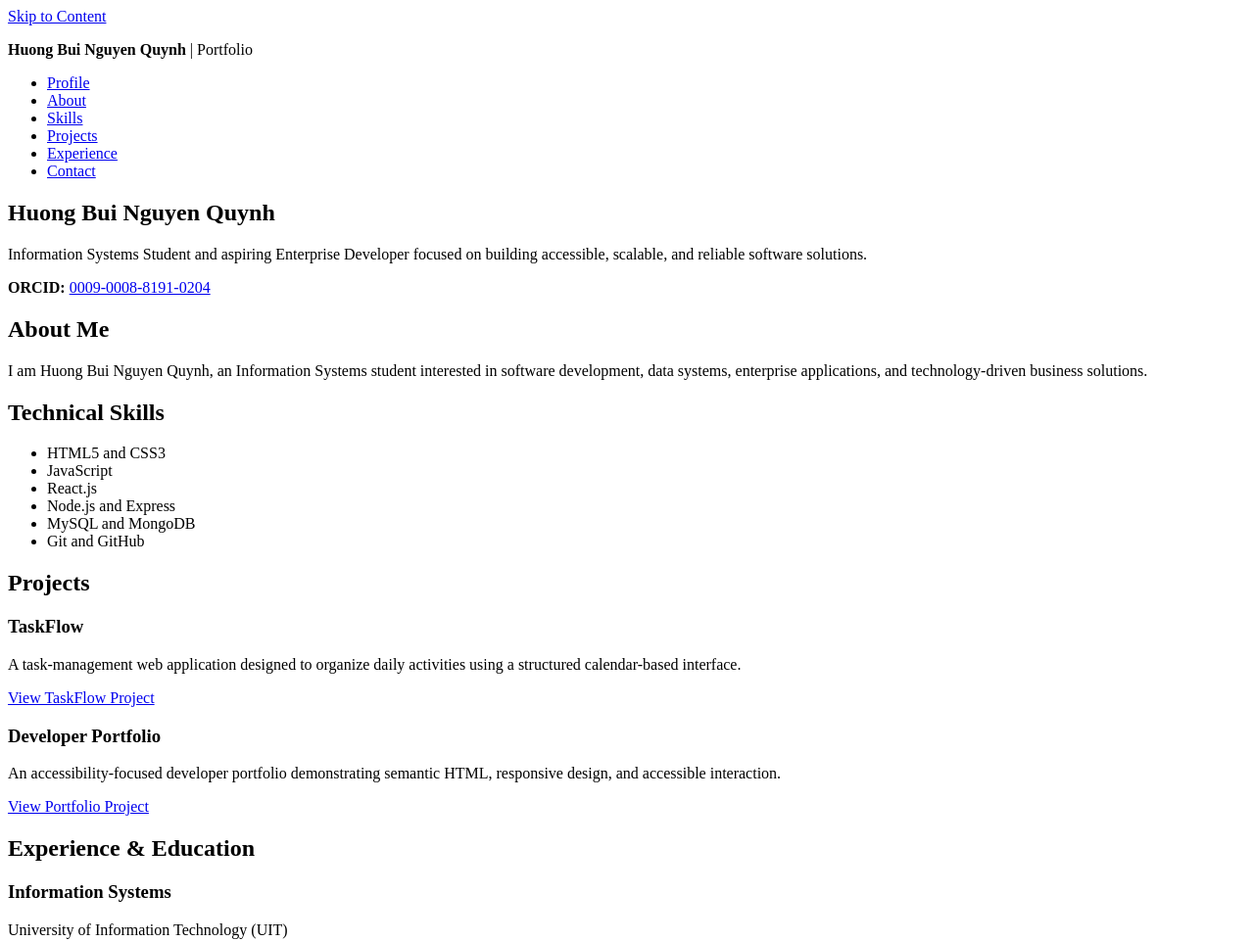
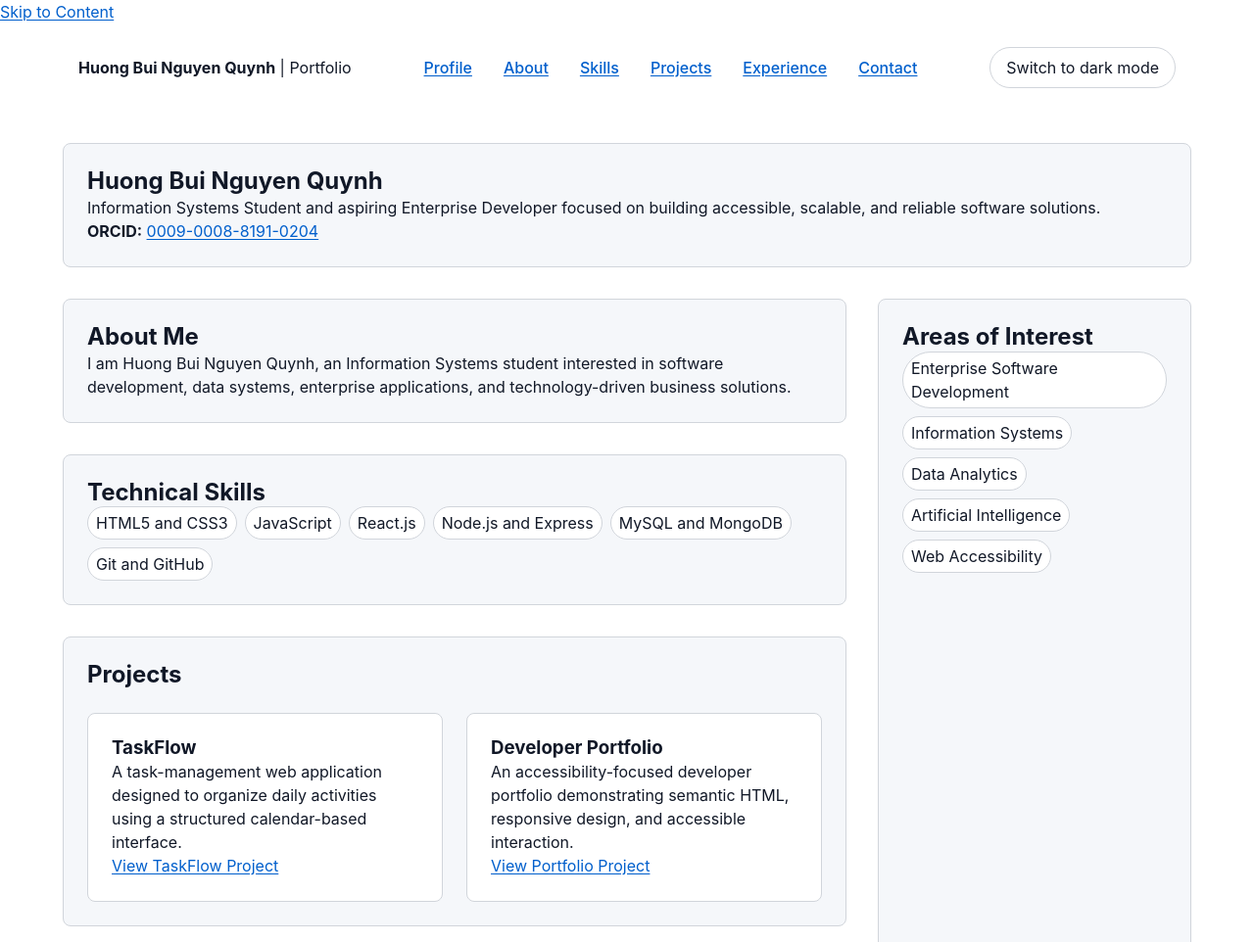
Before and after one commit to 24520637/LAB_1_Web, a plain HTML site: page index.html in a window 1280 px wide. Shown: the top 962 px of the page at 98% size. Drawn offline with Linux system fonts and the light colour scheme.

Commit message:
feat(js): dark mode engine

```diff
--- a/css/style.css
+++ b/css/style.css
@@ -177,6 +177,19 @@ button {
   color: inherit;
 }
 
+#theme-toggle {
+  background-color: var(--color-surface-raised);
+  color: var(--color-text);
+  border: 1px solid var(--color-border);
+  border-radius: var(--border-radius-full);
+  padding: var(--space-sm) var(--space-md);
+  cursor: pointer;
+  transition: background-color var(--transition-fast), color var(--transition-fast), border-color var(--transition-fast);
+}
+
+#theme-toggle:hover {
+  background-color: var(--color-surface);
+}
 
 /* Interactive focus */
 :focus-visible {
@@ -545,3 +558,20 @@ h5,
 h6 {
   overflow-wrap: anywhere;
 }
+
+/* T-02C: Dark theme tokens */
+
+[data-theme="dark"] {
+  --color-background: #111827;
+  --color-surface: #1f2937;
+  --color-surface-raised: #374151;
+
+  --color-text: #f9fafb;
+  --color-text-muted: #d1d5db;
+
+  --color-primary: #60a5fa;
+  --color-primary-hover: #93c5fd;
+
+  --color-border: #4b5563;
+  --color-focus: #93c5fd;
+}
--- a/index.html
+++ b/index.html
@@ -9,6 +9,7 @@
     content="Enterprise Developer Portfolio of Huong Bui Nguyen Quynh showcasing professional profile, skills, projects, and experience."
   >
 
+  <link rel="stylesheet" href="css/style.css">
   <title>Huong Bui Nguyen Quynh - Portfolio</title>
 </head>
 
@@ -32,6 +33,17 @@
         <li><a href="#contact">Contact</a></li>
       </ul>
     </nav>
+
+    <!-- Theme Toggle Button -->
+    <button
+    type="button"
+    id="theme-toggle"
+    aria-pressed="false"
+    >
+    Switch to dark mode
+    </button>
+
+
   </header>
 
   <!-- Primary Content -->
@@ -167,5 +179,8 @@
     </p>
   </footer>
 
+
+  <script src="js/app.js" defer></script>
+
 </body>
 </html>
--- /dev/null
+++ b/js/app.js
@@ -0,0 +1,32 @@
+/* T-02C: Light/Dark theme engine */
+
+const themeToggle = document.querySelector("#theme-toggle");
+const root = document.documentElement;
+
+const savedTheme = localStorage.getItem("theme");
+const initialTheme = savedTheme === "dark" ? "dark" : "light";
+
+function setTheme(theme) {
+  root.dataset.theme = theme;
+
+  localStorage.setItem("theme", theme);
+
+  if (themeToggle) {
+    themeToggle.setAttribute("aria-pressed", theme === "dark");
+    themeToggle.textContent =
+      theme === "dark"
+        ? "Switch to light mode"
+        : "Switch to dark mode";
+  }
+}
+
+setTheme(initialTheme);
+
+if (themeToggle) {
+  themeToggle.addEventListener("click", () => {
+    const nextTheme =
+      root.dataset.theme === "dark" ? "light" : "dark";
+
+    setTheme(nextTheme);
+  });
+}
```
Also changed, not shown: 1 other file.
